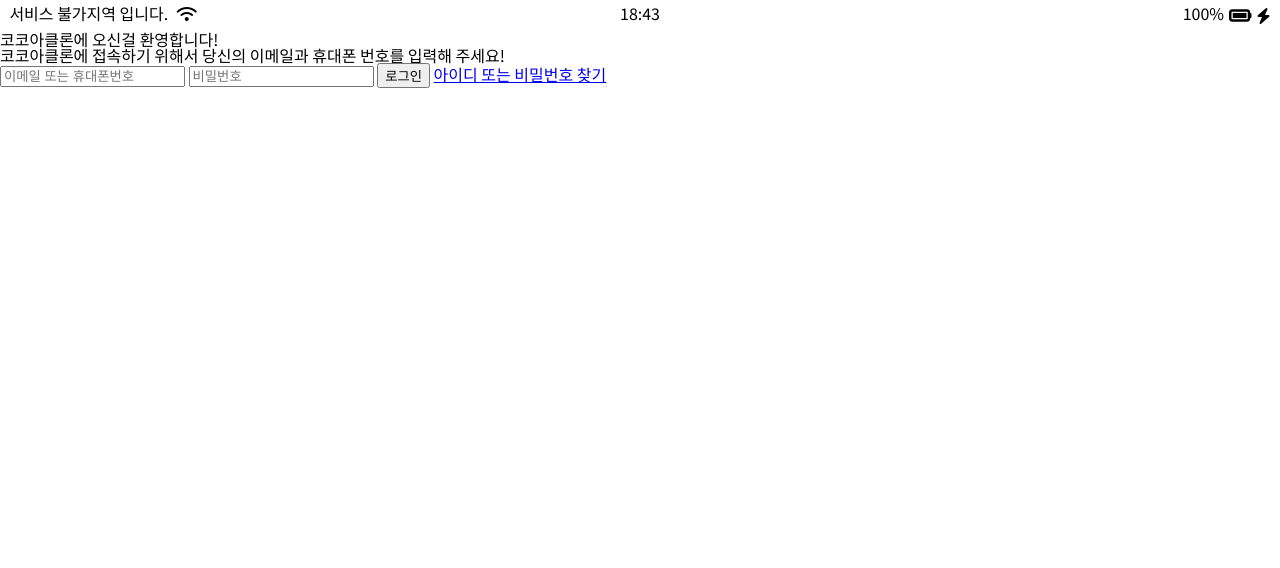
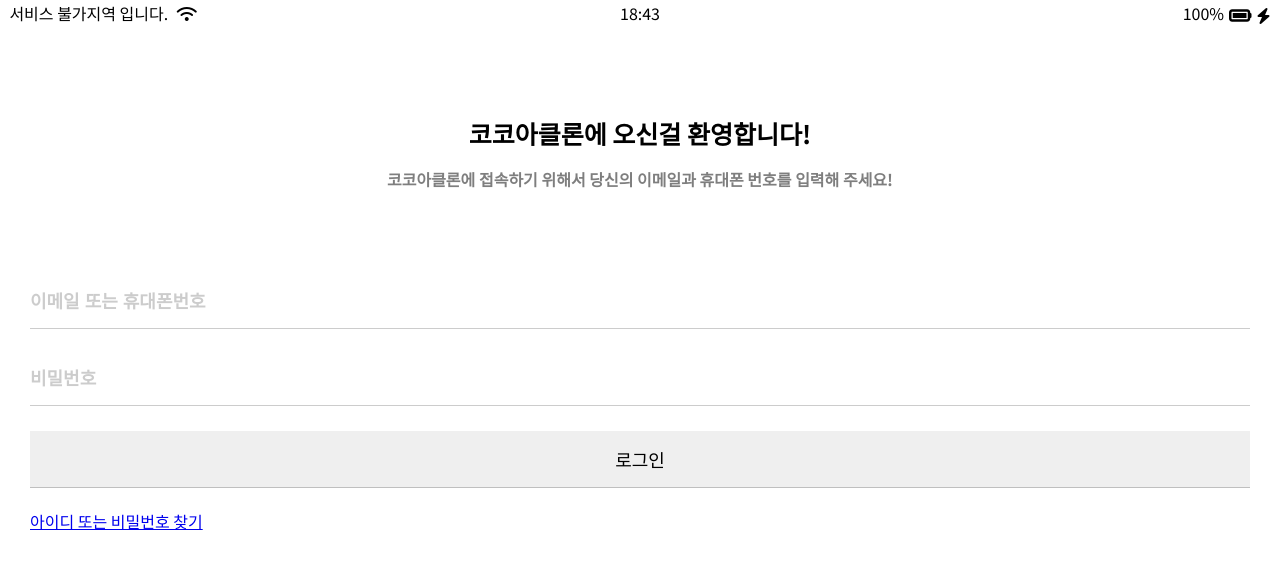
Before and after one commit to jkswjd/kokoa-clone-2021, a plain HTML site: page index.html in a window 1280 px wide. Drawn offline with Linux system fonts and the light colour scheme.

Commit message:
집에서_금

```diff
--- a/CSS/reset.css
+++ b/CSS/reset.css
@@ -127,3 +127,7 @@
   border-collapse: collapse;
   border-spacing: 0;
 }
+
+input:focus {
+  outline: none;
+}
--- a/CSS/styles.css
+++ b/CSS/styles.css
@@ -1,6 +1,44 @@
 @import url("https://fonts.googleapis.com/css2?family=Noto+Sans+KR:wght@400;700&display=swap");
 @import "reset.css";
 @import "startus-bar.css";
+@import "variables.css";
 body {
   font-family: "Noto Sans KR", sans-serif;
 }
+.welcome-header {
+  margin: 90px 0px;
+  text-align: center;
+  display: flex;
+  flex-direction: column;
+  align-items: center;
+}
+.welcome-header__title {
+  margin-bottom: 25px;
+  font-size: 25px;
+  font-weight: bolder;
+}
+.welcome-header__text {
+  width: 50%;
+  opacity: 50%;
+  font-weight: 650;
+}
+#login-form {
+  display: flex;
+  flex-direction: column;
+  margin: 0px 30px;
+}
+#login-form input {
+  border: none;
+  border-bottom: 1px solid rgba(0, 0, 0, 0.2);
+  padding: 15px 0px;
+  font-size: 18px;
+  margin-bottom: 25px;
+  transition: border-color 0.3s ease-in-out;
+}
+#login-form input::placeholder {
+  color: rgba(0, 0, 0, 0.2);
+  font-weight: 700;
+}
+#login-form input:focus {
+  border-color: var(--yellow);
+}
--- /dev/null
+++ b/CSS/variables.css
@@ -0,0 +1,3 @@
+:root {
+  --yellow: #fae100;
+}
```
